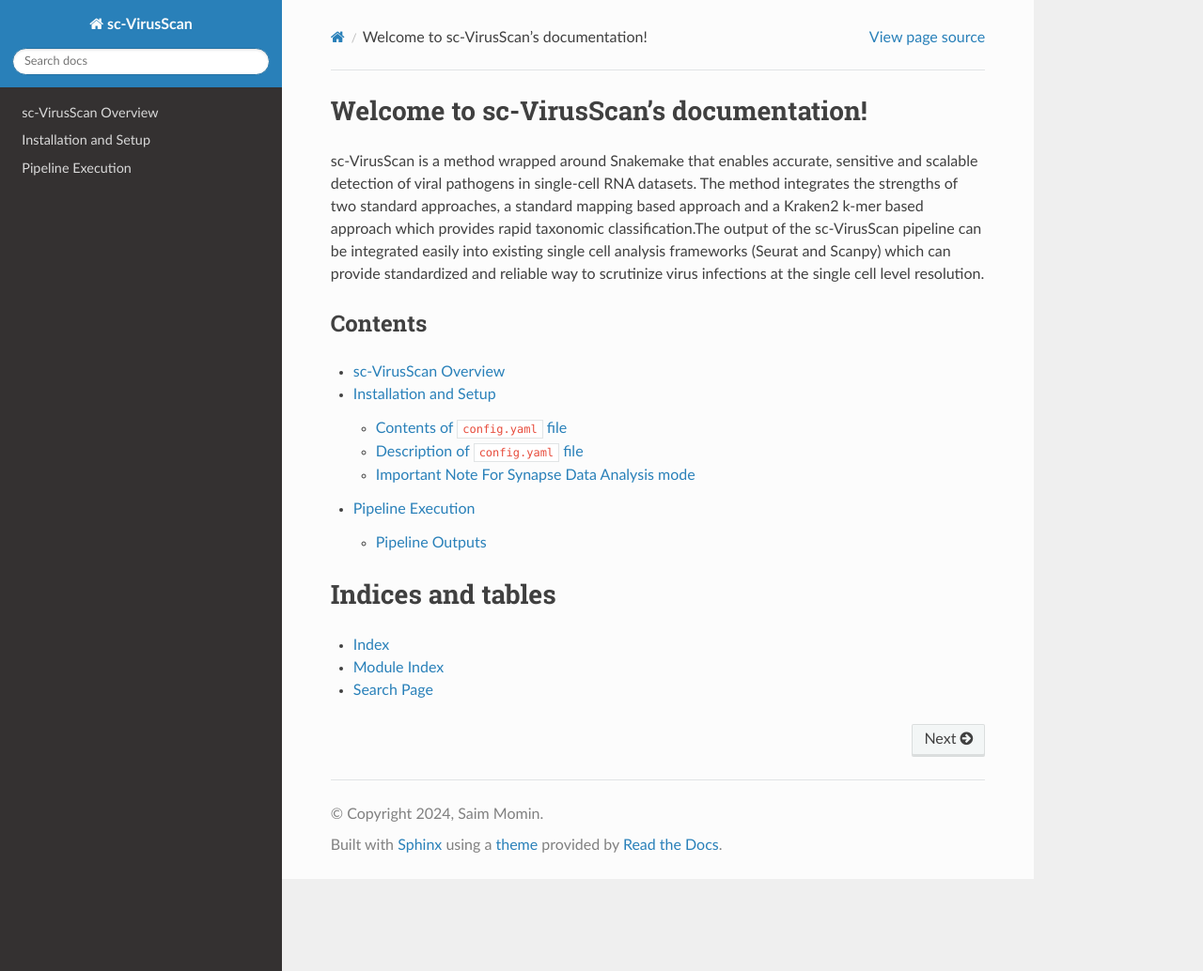
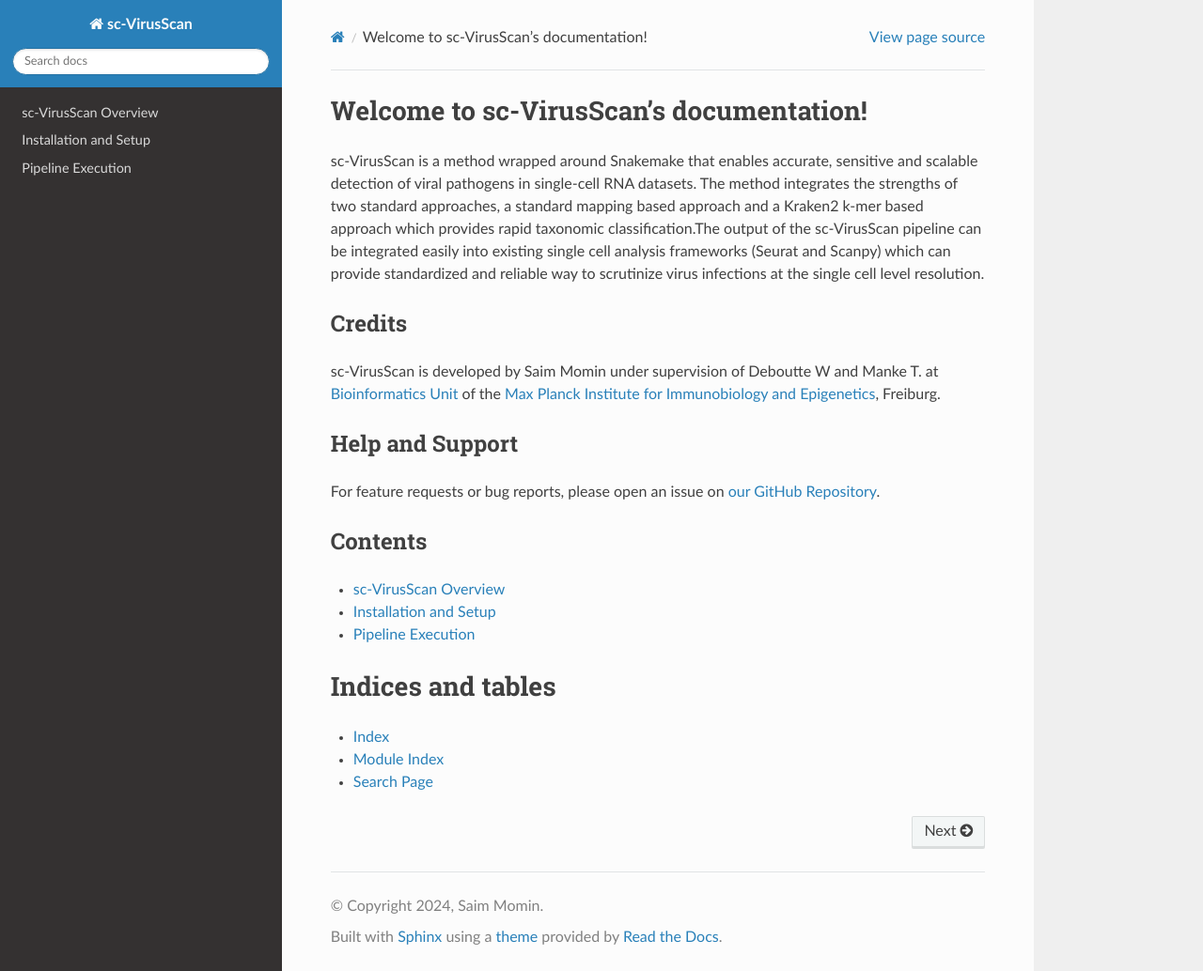
Before and after one commit to maxplanck-ie/sc-VirusScan, a Sphinx documentation site: the page built from docs/index.rst, in a window 1280 px wide and 1034 px high. Shown: the whole window at 94% size. Built offline with Sphinx 7.4.7 and the Read the Docs theme 2.0.0, drawn with Linux system fonts in a browser that asks for light colours.

Commit message:
Update index.rst

```diff
--- a/docs/index.rst
+++ b/docs/index.rst
@@ -10,11 +10,22 @@ sc-VirusScan is a method wrapped around Snakemake that enables accurate, sensiti
 
 
 
+Credits
+-------------
+sc-VirusScan is developed by Saim Momin under supervision of Deboutte W and Manke T. at `Bioinformatics Unit <http://www.ie-freiburg.mpg.de/bioinformaticsfac>`_ of the `Max Planck Institute for Immunobiology and Epigenetics <http://www.ie-freiburg.mpg.de/>`_, Freiburg.
+
+
+Help and Support
+----------------
+
+For feature requests or bug reports, please open an issue on `our GitHub Repository <https://github.com/maxplanck-ie/sc-VirusScan>`__.
+
+
 
 Contents
 -------------
 .. toctree::
-   :maxdepth: 2
+   :maxdepth: 1
 
    method.rst
    installation.rst
```
